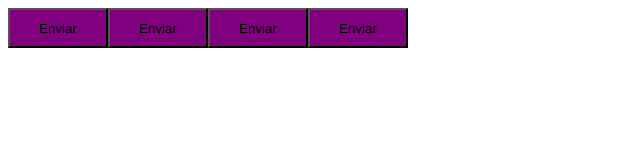
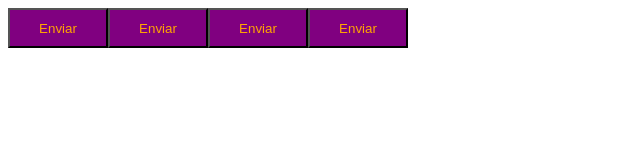
Before and after one commit to brunojuwer/ignite-timer, a React (Vite) app: page / in a window 1280 px wide. Shown: the top 160 px of the page, without its empty margins (0-640 px from the left). Built offline with nearby package versions, Linux system fonts and the light colour scheme.

Commit message:
Added style types for themes

```diff
--- a/src/components/Button.styles.ts
+++ b/src/components/Button.styles.ts
@@ -19,6 +19,7 @@
   height: 40px;
 
   background-color: ${props => props.theme.primary};
+  color: ${props => props.theme.secondary}
   /* ${props => {
     return css`background-color: ${buttonVariants[props.variant]}`
   }} */
--- a/src/styles/themes/default.ts
+++ b/src/styles/themes/default.ts
@@ -1,4 +1,5 @@
 export const defaultTheme = {
+  white: '#FFF',
   primary: 'purple',
   secondary: 'orange'
 }
```
Also changed, not shown: src/@types/styles.d.ts (added, +8 -0 lines).
